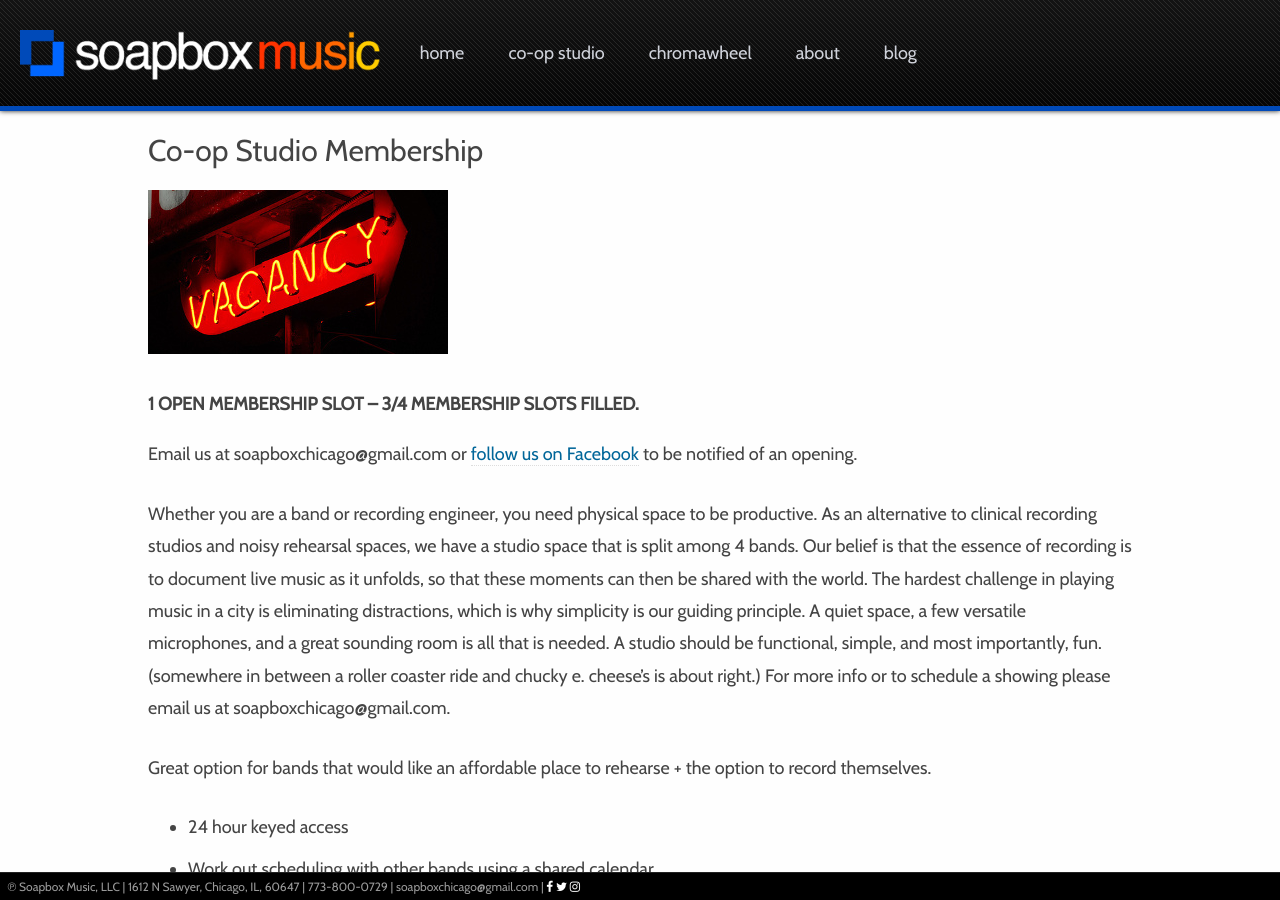
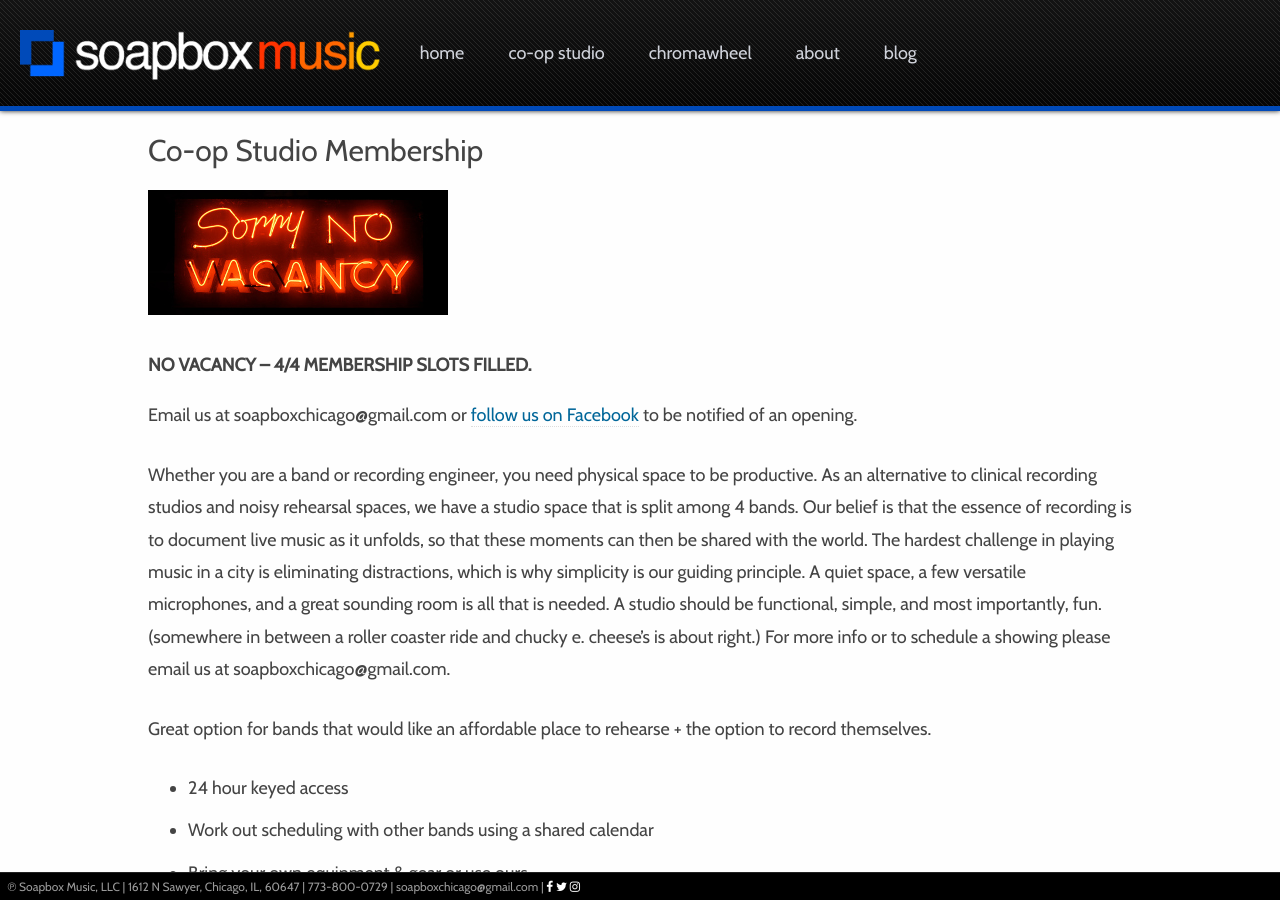
Before and after one commit to soapboxmusic/website, a Jekyll site: the page built from studio.md, in a window 1280 px wide and 900 px high. Built offline with Jekyll 4.4.1, drawn with Linux system fonts in a browser that asks for light colours; nearby versions of some CDN libraries.

Commit message:
Update studio.md

```diff
--- a/studio.md
+++ b/studio.md
@@ -6,9 +6,9 @@
 ---
 
 
-![](assets/images/open-vacancy-300.jpg)
+![](assets/images/no-vacancy-300.jpg)
 
-#### 1 open membership slot -- 3/4 membership slots filled.
+#### No Vacancy -- 4/4 membership slots filled.
 Email us at soapboxchicago@gmail.com or [follow us on Facebook](http://www.facebook.com/soapboxchicago) to be notified of an opening.
 
 Whether you are a band or recording engineer, you need physical space to be productive.  As an alternative to clinical recording studios and noisy rehearsal spaces, we have a studio space that is split among 4 bands. Our belief is that the essence of recording is to document live music as it unfolds, so that these moments can then be shared with the world. The hardest challenge in playing music in a city is eliminating distractions, which is why simplicity is our guiding principle.  A quiet space, a few versatile microphones, and a great sounding room is all that is needed. A studio should be functional, simple, and most importantly, fun. (somewhere in between a roller coaster ride and chucky e. cheese's is about right.) For more info or to schedule a showing please email us at soapboxchicago@gmail.com.
```
